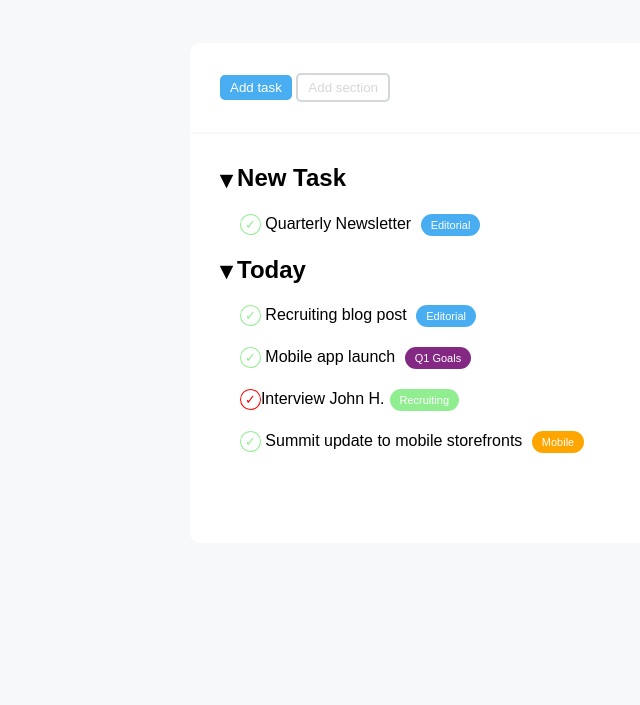
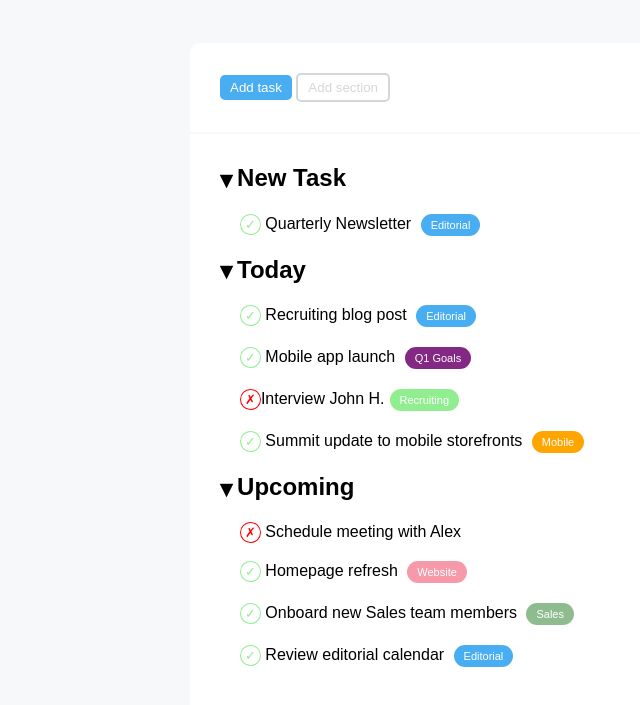
Before and after one commit to IvanoPisaniello/html-css-toboolist, a plain HTML site: page index.html in a window 1280 px wide. Shown: the part 87-792 px from the top of the page, without its empty margins (0-640 px from the left). Drawn offline with Linux system fonts and the light colour scheme.

Commit message:
added upcoming section finished exercise

```diff
--- a/index.html
+++ b/index.html
@@ -45,10 +45,22 @@
                                     class="bg-blue right-button">Editorial</button></span></li>
                         <li><span class="check"> &check;</span> Mobile app launch <span><button
                                     class="bg-violet right-button">Q1 Goals</button></span></li>
-                        <li><span class="cross"> &check;</span>Interview John H.<span><button
+                        <li><span class="cross"> &cross;</span>Interview John H.<span><button
                                     class="bg-green right-button">Recruiting</button></span></li>
                         <li><span class="check"> &check;</span> Summit update to mobile storefronts <span><button
                                     class="bg-orange right-button">Mobile</button></span></li>
+                    </ul>
+                </div>
+                <div class="Upcoming">
+                    <h2> <span class="triangle">&blacktriangledown;</span>Upcoming </h2>
+                    <ul>
+                        <li><span class="cross"> &cross;</span> Schedule meeting with Alex </li>
+                        <li><span class="check"> &check;</span> Homepage refresh <span><button
+                                    class="bg-pink right-button">Website</button></span></li>
+                        <li><span class="check"> &check;</span> Onboard new Sales team members <span><button
+                                    class="bg-dgreen right-button">Sales</button></span></li>
+                        <li><span class="check"> &check;</span> Review editorial calendar <span><button
+                                    class="bg-blue right-button">Editorial</button></span></li>
                     </ul>
                 </div>
             </div>
--- a/style.css
+++ b/style.css
@@ -16,7 +16,7 @@ body {
 
 .container {
     width: 900px;
-    margin: 0 auto;
+    margin: 50px auto;
 }
 
 button {
```
